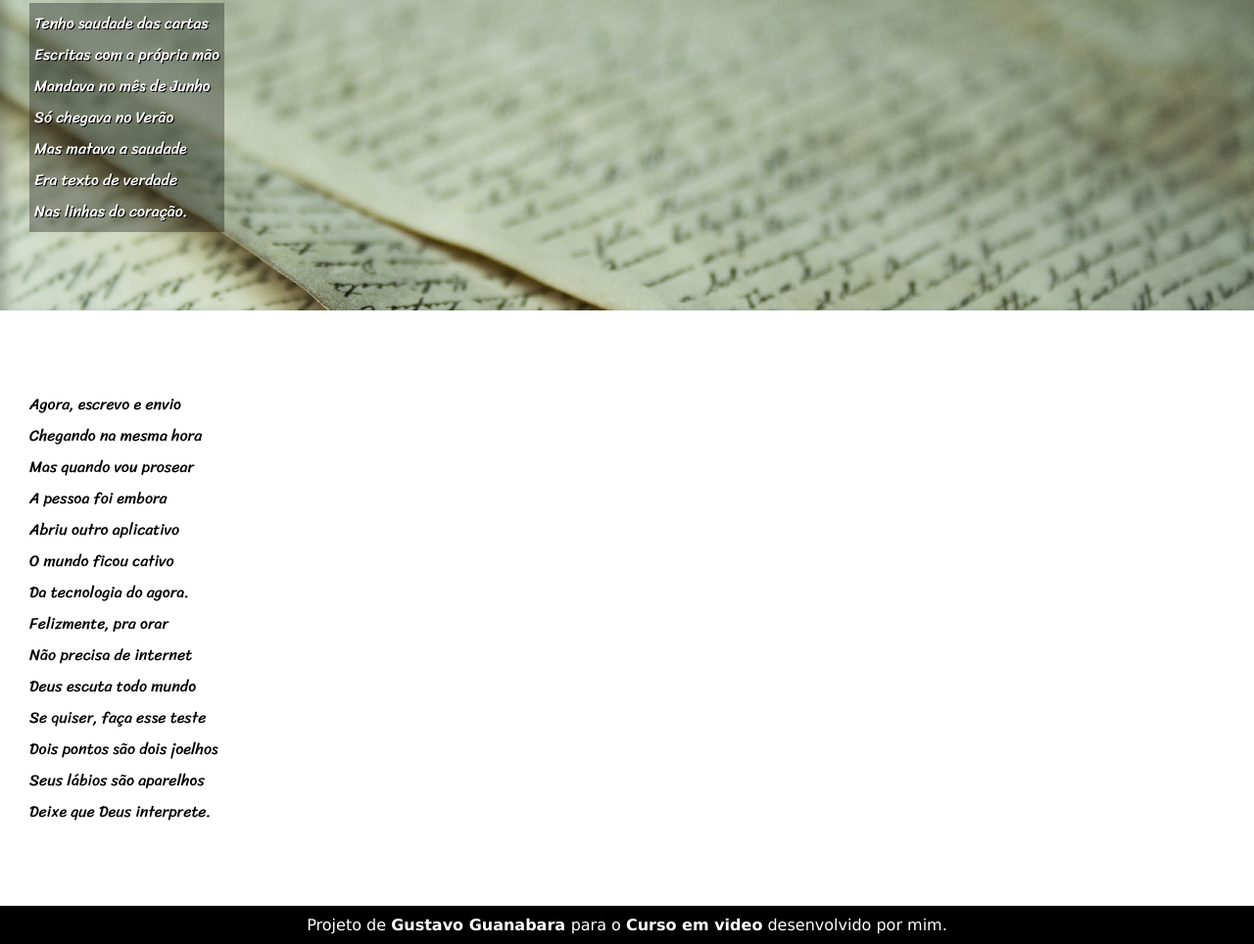
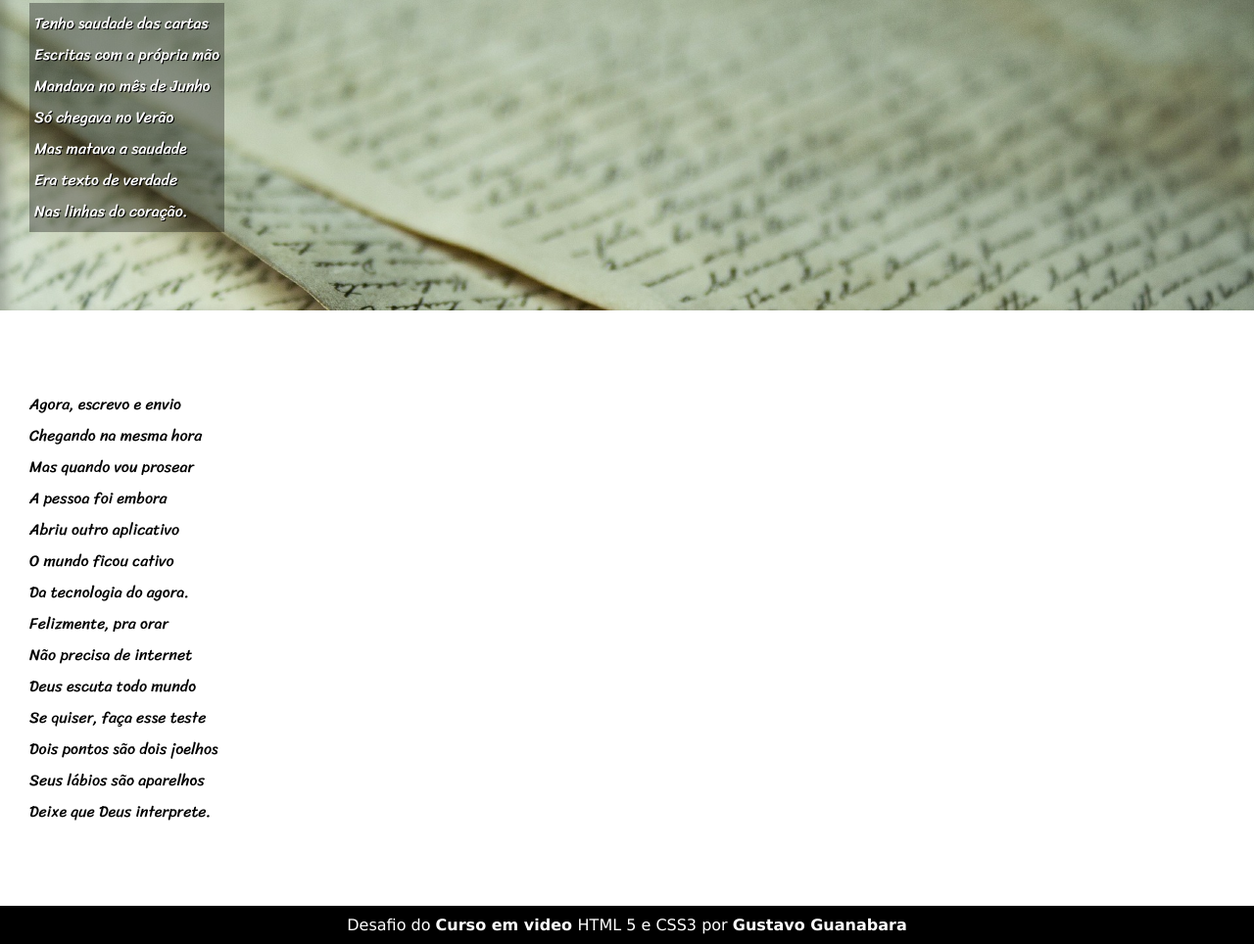
Before and after one commit to EnoqueGarcia/projeto-cordel, a plain HTML site: page index.html in a window 1280 px wide. Shown: the part 1613-2577 px from the top of the page at 98% size. Drawn offline with Linux system fonts and the light colour scheme.

Commit message:
Update index.html

```diff
--- a/index.html
+++ b/index.html
@@ -100,6 +100,7 @@
             Deixe que Deus interprete.<br>
         </section>
     </p>
-    <footer>Projeto de <a href="https://gustavoguanabara.github.io" target="_blank">Gustavo Guanabara </a>para o <a href="https://www.cursoemvideo.com" target="_blank">Curso em video</a> desenvolvido por mim.</footer>
+    <footer>Desafio do <a href="https://www.cursoemvideo.com">Curso em video </a>HTML 5 e CSS3 por <a href="https://gustavoguanabara.github.io">Gustavo Guanabara</a></footer>
+
 </body>
 </html>
```
